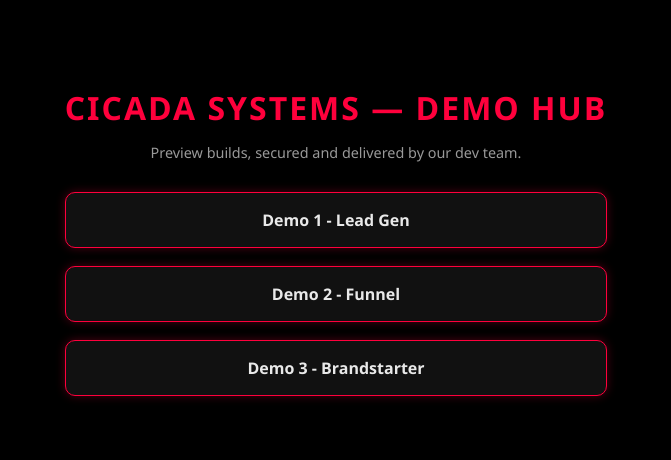
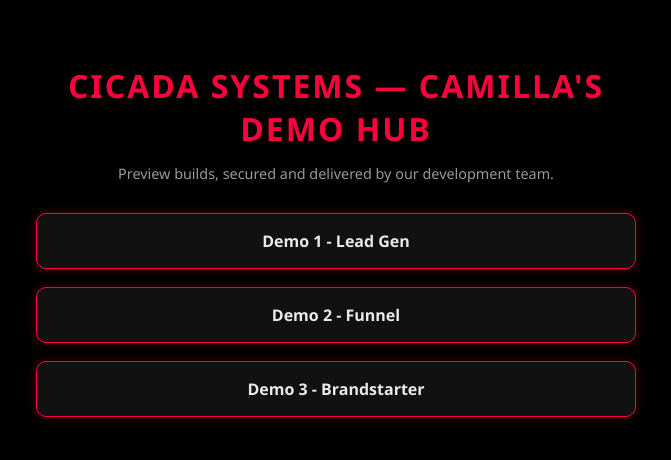
Before and after one commit to cicadacybersec/cicadacybersec-site, a plain HTML site: page camilla-demos/index.html in a window 1280 px wide. Shown: the part 170-630 px from the top of the page, without its empty margins (304-975 px from the left). Drawn offline with Linux system fonts and the light colour scheme.

```diff
--- a/camilla-demos/index.html
+++ b/camilla-demos/index.html
@@ -2,7 +2,7 @@
 <html lang="en">
 <head>
   <meta charset="utf-8">
-  <title>Cicada Systems — Demo Hub</title>
+  <title>Cicada Systems — Camilla's Demo Hub</title>
   <style>
     :root {
       --bg: #000;
@@ -63,8 +63,8 @@
 </head>
 <body>
   <div class="wrap">
-    <h1>Cicada Systems — Demo Hub</h1>
-    <p>Preview builds, secured and delivered by our dev team.</p>
+    <h1>Cicada Systems — Camilla's Demo Hub</h1>
+    <p>Preview builds, secured and delivered by our development team.</p>
     <div class="grid">
       <a href="/camilla-demos/demo-1/">Demo 1 - Lead Gen</a>
       <a href="/camilla-demos/demo-2/">Demo 2 - Funnel</a>
```
